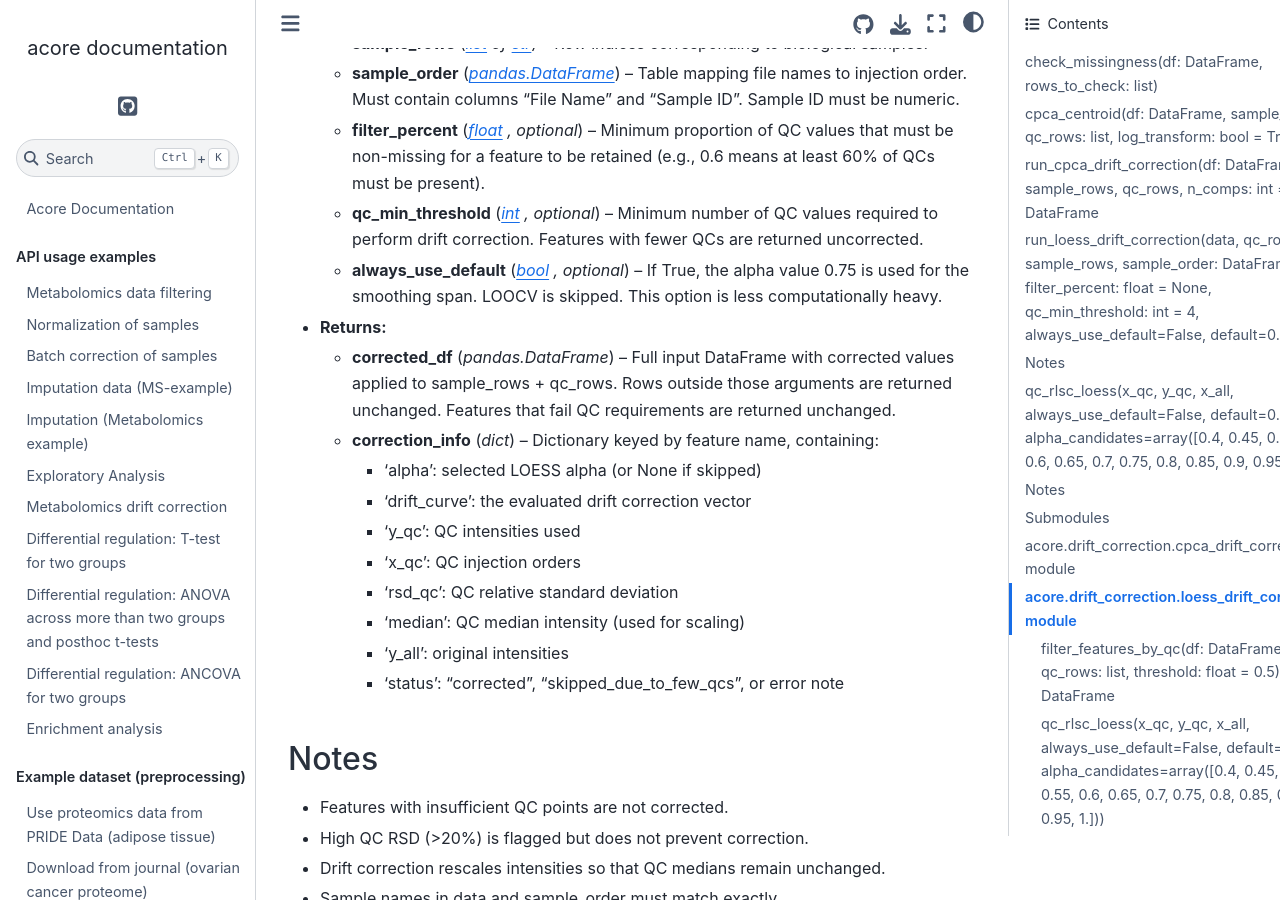
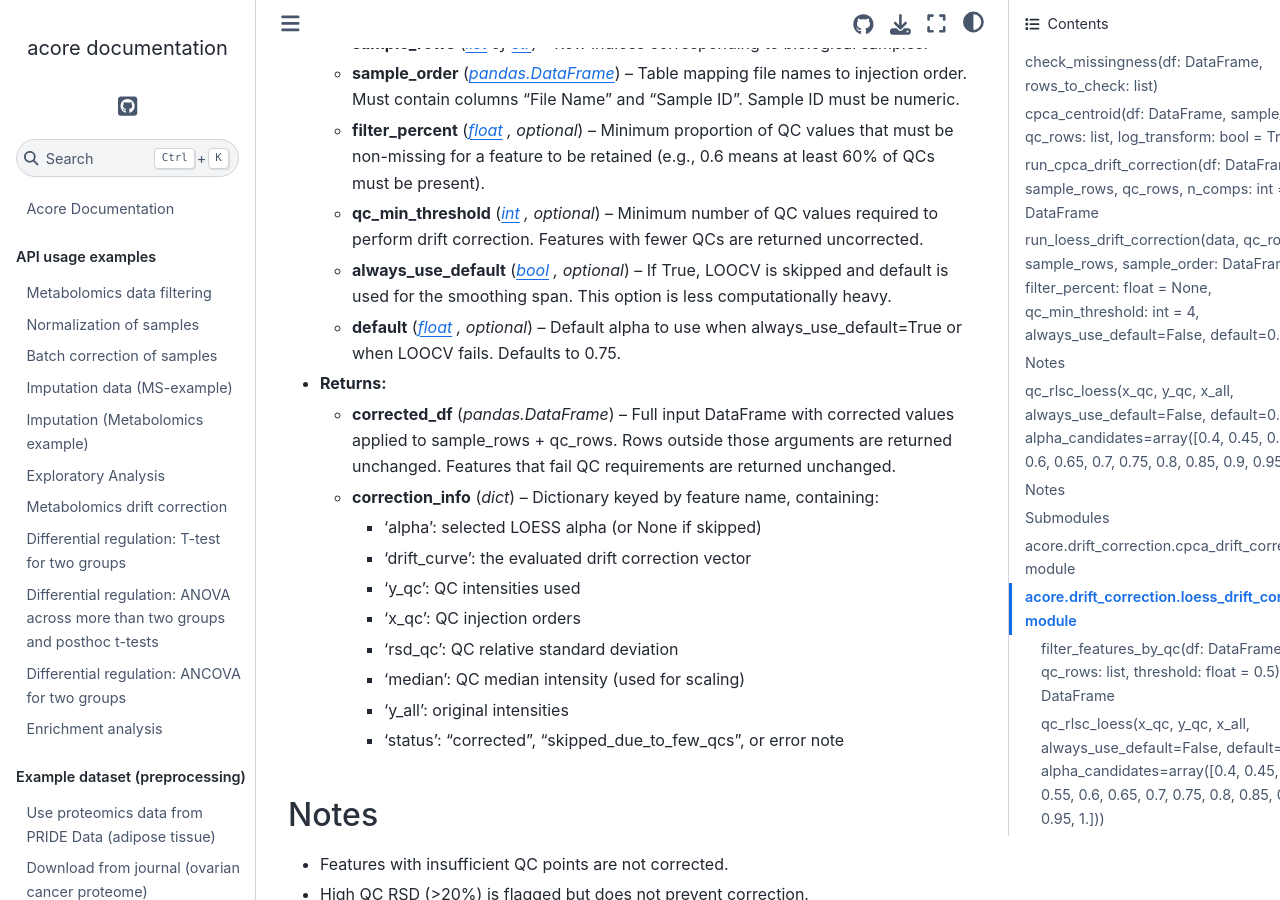
Before and after one commit to Multiomics-Analytics-Group/acore, a Sphinx documentation site: the page built from docs/markdown_ref/acore.drift_correction.md, in a window 1280 px wide and 900 px high, scrolled down 1896 px. Built offline with Sphinx 7.4.7 and the Sphinx Book theme 1.1.4, drawn with Linux system fonts in a browser that asks for light colours; pages that are not in the unit, such as notebooks, are missing from menus; a script that is not in the unit is left out; some of the changed text lies outside the part shown.

Commit message:
docs: update markdown reference

```diff
--- a/docs/markdown_ref/acore.drift_correction.md
+++ b/docs/markdown_ref/acore.drift_correction.md
@@ -59,8 +59,10 @@ For each feature:
     must be present).
   * **qc_min_threshold** ([*int*](https://docs.python.org/3/library/functions.html#int) *,* *optional*) – Minimum number of QC values required to perform drift
     correction. Features with fewer QCs are returned uncorrected.
-  * **always_use_default** ([*bool*](https://docs.python.org/3/library/functions.html#bool) *,* *optional*) – If True, the alpha value 0.75 is used for the smoothing span.
-    LOOCV is skipped. This option is less computationally heavy.
+  * **always_use_default** ([*bool*](https://docs.python.org/3/library/functions.html#bool) *,* *optional*) – If True, LOOCV is skipped and default is used for the smoothing span.
+    This option is less computationally heavy.
+  * **default** ([*float*](https://docs.python.org/3/library/functions.html#float) *,* *optional*) – Default alpha to use when always_use_default=True or when LOOCV fails.
+    Defaults to 0.75.
 * **Returns:**
   * **corrected_df** (*pandas.DataFrame*) – Full input DataFrame with corrected values applied to
     sample_rows + qc_rows. Rows outside those arguments are
@@ -269,8 +271,10 @@ For each feature:
     must be present).
   * **qc_min_threshold** ([*int*](https://docs.python.org/3/library/functions.html#int) *,* *optional*) – Minimum number of QC values required to perform drift
     correction. Features with fewer QCs are returned uncorrected.
-  * **always_use_default** ([*bool*](https://docs.python.org/3/library/functions.html#bool) *,* *optional*) – If True, the alpha value 0.75 is used for the smoothing span.
-    LOOCV is skipped. This option is less computationally heavy.
+  * **always_use_default** ([*bool*](https://docs.python.org/3/library/functions.html#bool) *,* *optional*) – If True, LOOCV is skipped and default is used for the smoothing span.
+    This option is less computationally heavy.
+  * **default** ([*float*](https://docs.python.org/3/library/functions.html#float) *,* *optional*) – Default alpha to use when always_use_default=True or when LOOCV fails.
+    Defaults to 0.75.
 * **Returns:**
   * **corrected_df** (*pandas.DataFrame*) – Full input DataFrame with corrected values applied to
     sample_rows + qc_rows. Rows outside those arguments are
```
